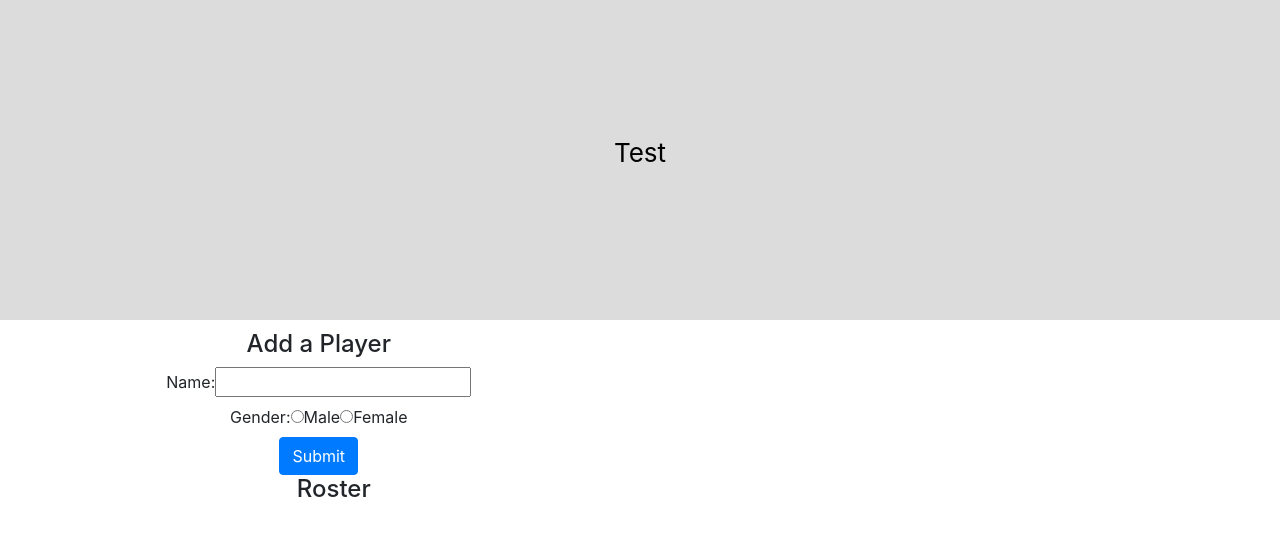
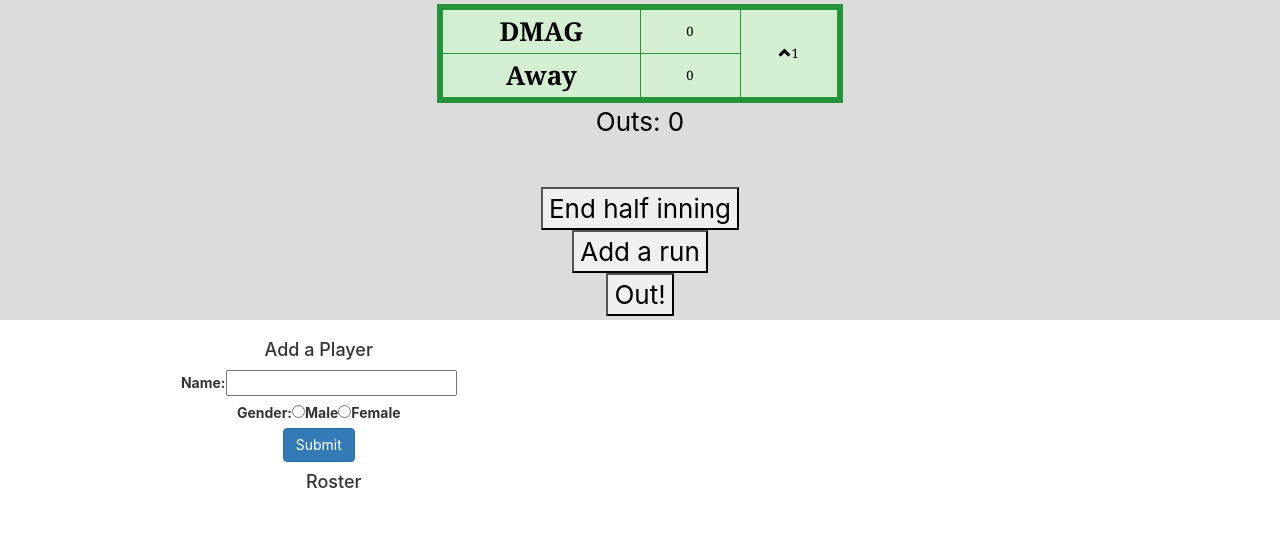
Before and after one commit to bgibz/Softball, a React (Create React App) app: page / in a window 1280 px wide. Shown: the top 536 px of the page. Built offline with nearby package versions, Linux system fonts and the light colour scheme.

Commit message:
add a rudimentary scoreboard

```diff
--- a/public/index.html
+++ b/public/index.html
@@ -4,6 +4,7 @@
     <meta charset="utf-8" />
     <link rel="shortcut icon" href="%PUBLIC_URL%/favicon.ico" />
     <link rel="stylesheet" href="https://stackpath.bootstrapcdn.com/bootstrap/4.3.1/css/bootstrap.min.css" integrity="sha384-ggOyR0iXCbMQv3Xipma34MD+dH/1fQ784/j6cY/iJTQUOhcWr7x9JvoRxT2MZw1T" crossorigin="anonymous">
+    <link href="https://maxcdn.bootstrapcdn.com/bootstrap/3.3.7/css/bootstrap.min.css" rel="stylesheet">
     <meta name="viewport" content="width=device-width, initial-scale=1" />
     <meta name="theme-color" content="#000000" />
     <!--
--- a/src/App.js
+++ b/src/App.js
@@ -1,6 +1,7 @@
 import React from 'react';
 import './App.css';
 import PlayerForm from './PlayerForm';
+import Scoreboard from  './Scoreboard';
 
 class App extends React.Component {
 
@@ -10,7 +11,7 @@ class App extends React.Component {
       <div className="App-header">
         <div className="Container">
           <div class = "row">
-          <p> Test </p>
+          <Scoreboard />
           </div>
         </div>
       </div>
--- a/src/PlayerForm.js
+++ b/src/PlayerForm.js
@@ -24,7 +24,6 @@ class PlayerForm extends React.Component{
       }
 
     handleSubmit(event) {
-    //alert('A name was submitted: ' + this.state.name +'\n'+ 'Gender: ' + this.state.gender);
     var newPlayer = {
         name: this.state.name,
         gender: this.state.gender,
--- a/src/Players.js
+++ b/src/Players.js
@@ -15,7 +15,6 @@ class Players extends React.Component {
           <div className="roster">
             <h4>Roster</h4>
             <ul className="theList">
-
               {players}
             </ul>
           </div>
--- /dev/null
+++ b/src/Scoreboard.css
@@ -0,0 +1,63 @@
+table.greenTable {
+  font-family: Georgia, serif;
+  border: 6px solid #24943A;
+  background-color: #D4EED1;
+  width: 100%;
+  text-align: center;
+}
+table.greenTable th {
+  border: 1px solid #24943A;
+  padding: 3px 2px;
+  width: 200px;
+  text-align: center;
+}
+
+table.greenTable td {
+    border: 1px solid #24943A;
+    padding: 3px 2px;
+    width: 100px;
+}
+table.greenTable tbody td {
+  font-size: 13px;
+}
+table.greenTable thead {
+  background: #24943A;
+  background: -moz-linear-gradient(top, #5baf6b 0%, #3a9e4d 66%, #24943A 100%);
+  background: -webkit-linear-gradient(top, #5baf6b 0%, #3a9e4d 66%, #24943A 100%);
+  background: linear-gradient(to bottom, #5baf6b 0%, #3a9e4d 66%, #24943A 100%);
+  border-bottom: 0px solid #444444;
+}
+table.greenTable thead th {
+  font-size: 19px;
+  font-weight: bold;
+  color: #F0F0F0;
+  text-align: center;
+  border-left: 2px solid #24943A;
+}
+table.greenTable thead th:first-child {
+  border-left: none;
+}
+
+table.greenTable tfoot {
+  font-size: 13px;
+  font-weight: bold;
+  color: #F0F0F0;
+  background: #24943A;
+  background: -moz-linear-gradient(top, #5baf6b 0%, #3a9e4d 66%, #24943A 100%);
+  background: -webkit-linear-gradient(top, #5baf6b 0%, #3a9e4d 66%, #24943A 100%);
+  background: linear-gradient(to bottom, #5baf6b 0%, #3a9e4d 66%, #24943A 100%);
+  border-top: 1px solid #24943A;
+}
+table.greenTable tfoot td {
+  font-size: 13px;
+}
+table.greenTable tfoot .links {
+  text-align: right;
+}
+table.greenTable tfoot .links a{
+  display: inline-block;
+  background: #FFFFFF;
+  color: #24943A;
+  padding: 2px 8px;
+  border-radius: 5px;
+}
--- /dev/null
+++ b/src/Scoreboard.js
@@ -0,0 +1,105 @@
+import React from 'react';
+import './Scoreboard.css';
+
+class Scoreboard extends React.Component {
+    constructor(props) {
+        super(props);
+        this.state = {
+            inning: 1,
+            half: 'top',
+            homescore: 0,
+            awayscore: 0,
+            home: 'DMAG',
+            away: 'Away',
+            outs: 0
+        };
+
+        this.handleChange = this.handleChange.bind(this);
+    }
+    handleChange(event) {
+        const name = event.target.name;
+        const value = event.target.value;
+        if (name === "half" && value === "top") {
+            this.setState((state) => {
+                return {
+                    inning: state.inning + 1,
+                    half: "top"
+                }
+            });
+        }
+        this.setState({
+            [name]: value
+        });
+    }
+    endhalf() {
+        if (this.state.half === "top") {
+            this.setState((state) => {
+                return { half: "bottom"}
+            });
+        } else{
+            this.setState((state) => {
+                return { half: "top",
+                inning: state.inning + 1 }
+            });
+        }
+    }
+
+    incrementScore() {
+        if (this.state.half === "top") {
+            this.setState((state) => {
+                return { homescore: state.homescore + 1 }
+            });
+        } else{
+            this.setState((state) => {
+                return { awayscore: state.awayscore + 1 }
+            });
+        }
+    }
+
+    addOut() {
+        if (this.state.outs === 2){
+            this.endhalf();
+            this.setState((state) => {
+                return { outs: 0}
+            });
+        } else {
+            this.setState((state) => {
+                return { outs: state.outs + 1 }
+            });
+        }
+    }
+
+    render() {
+        var arrow = 'glyphicon glyphicon-chevron-up'
+        if (this.state.half === "bottom")
+            arrow = 'glyphicon glyphicon-chevron-down'
+        return (
+            <div>
+            <table className = "greenTable">
+            <tbody>
+                <tr>
+                    <th>{this.state.home}</th>
+                    <td>{this.state.homescore}</td>
+                    <td rowSpan = '2'><span className={arrow} aria-hidden="true" ></span>{this.state.inning}</td>
+                </tr>
+
+                <tr>
+                    <th>{this.state.away}</th>
+                    <td>{this.state.awayscore}</td>
+                </tr>
+            </tbody>
+            </table>
+            <p>Outs: {this.state.outs}</p>
+            <br></br>
+            <button onClick={(e) => this.endhalf()} >End half inning </button>
+            <br/>
+            <button onClick={(e) => this.incrementScore()}>Add a run</button>
+            <br/>
+            <button onClick={(e) => this.addOut()}>Out!</button>
+            </div>
+        );
+    }
+
+}
+
+export default Scoreboard
```
